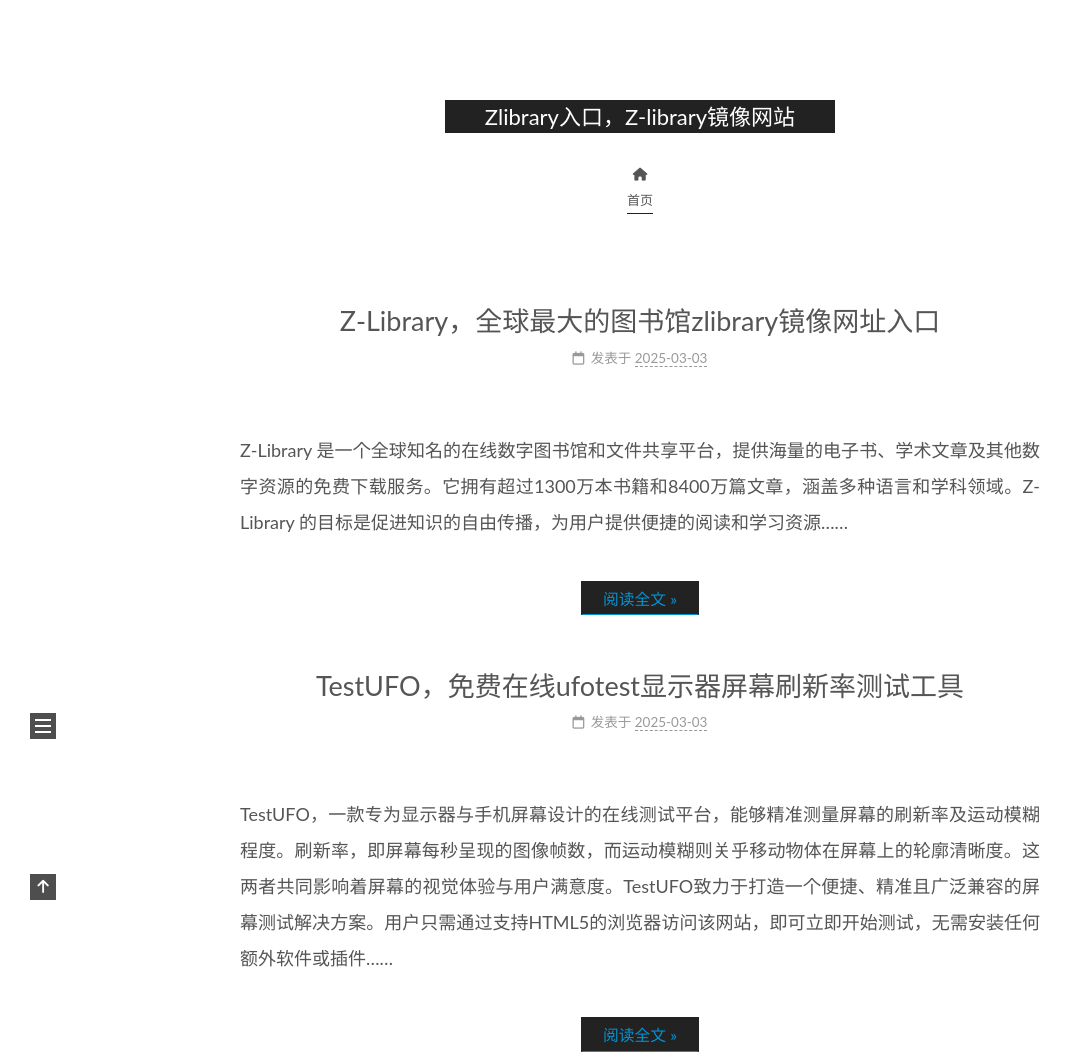
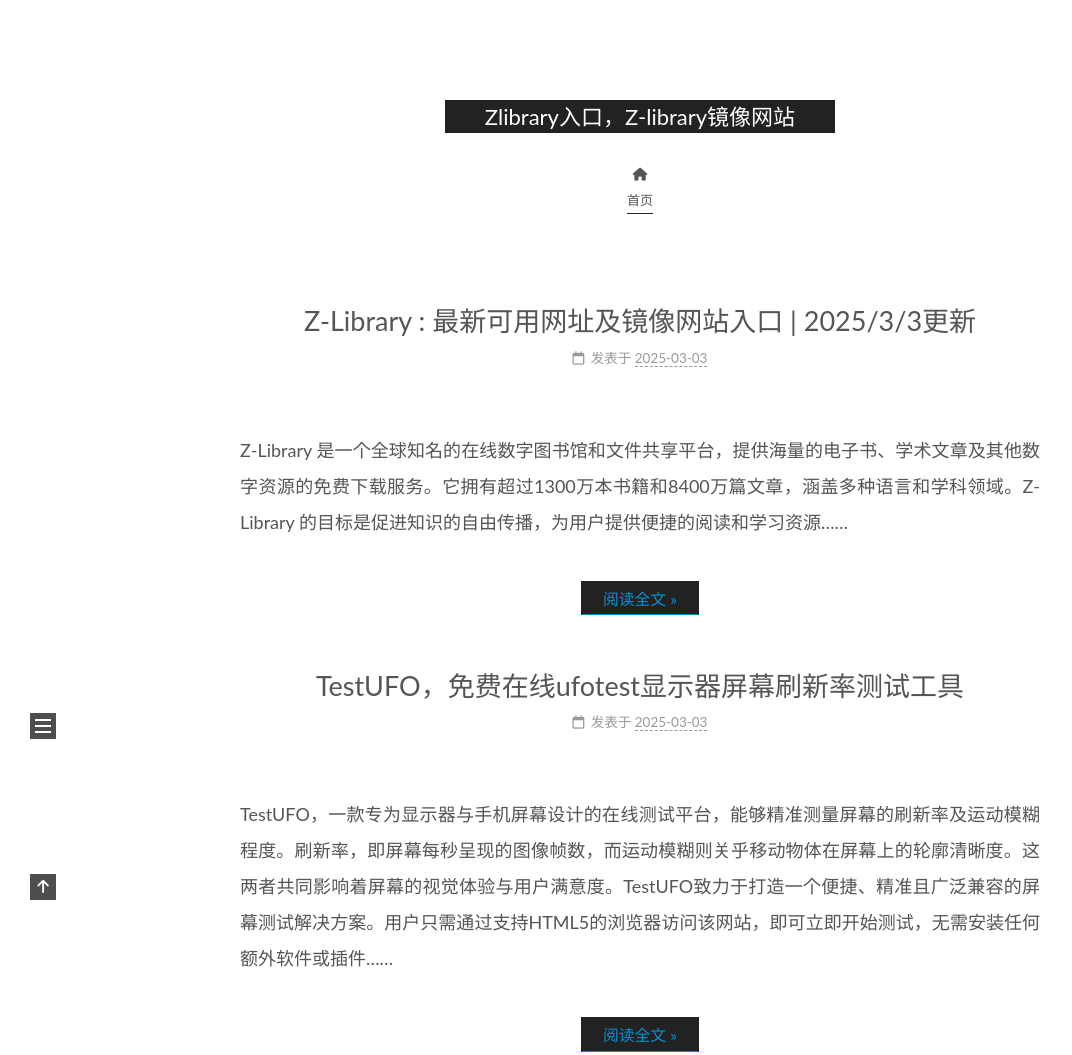
Before and after one commit to z-libraryimi/z-libraryimi.github.io, a plain HTML site: page index.html in a window 1280 px wide. Shown: the top 1055 px of the page, without its empty margins (0-1072 px from the left). Drawn offline with nearby package versions, Linux system fonts and the light colour scheme.

Commit message:
Update index.html

```diff
--- a/index.html
+++ b/index.html
@@ -143,7 +143,7 @@
                     <div style="margin-bottom: 50px; clear: both">
                         <header class="post-header">
                             <h2 class="post-title" itemprop="name headline">
-                                <a href="/p/zlibrary.html" class="post-title-link" itemprop="url">Z-Library，全球最大的图书馆zlibrary镜像网址入口</a>
+                                <a href="/p/zlibrary.html" class="post-title-link" itemprop="url">Z-Library : 最新可用网址及镜像网站入口 | 2025/3/3更新 </a>
                             </h2>
 
                             <div class="post-meta-container">
```
